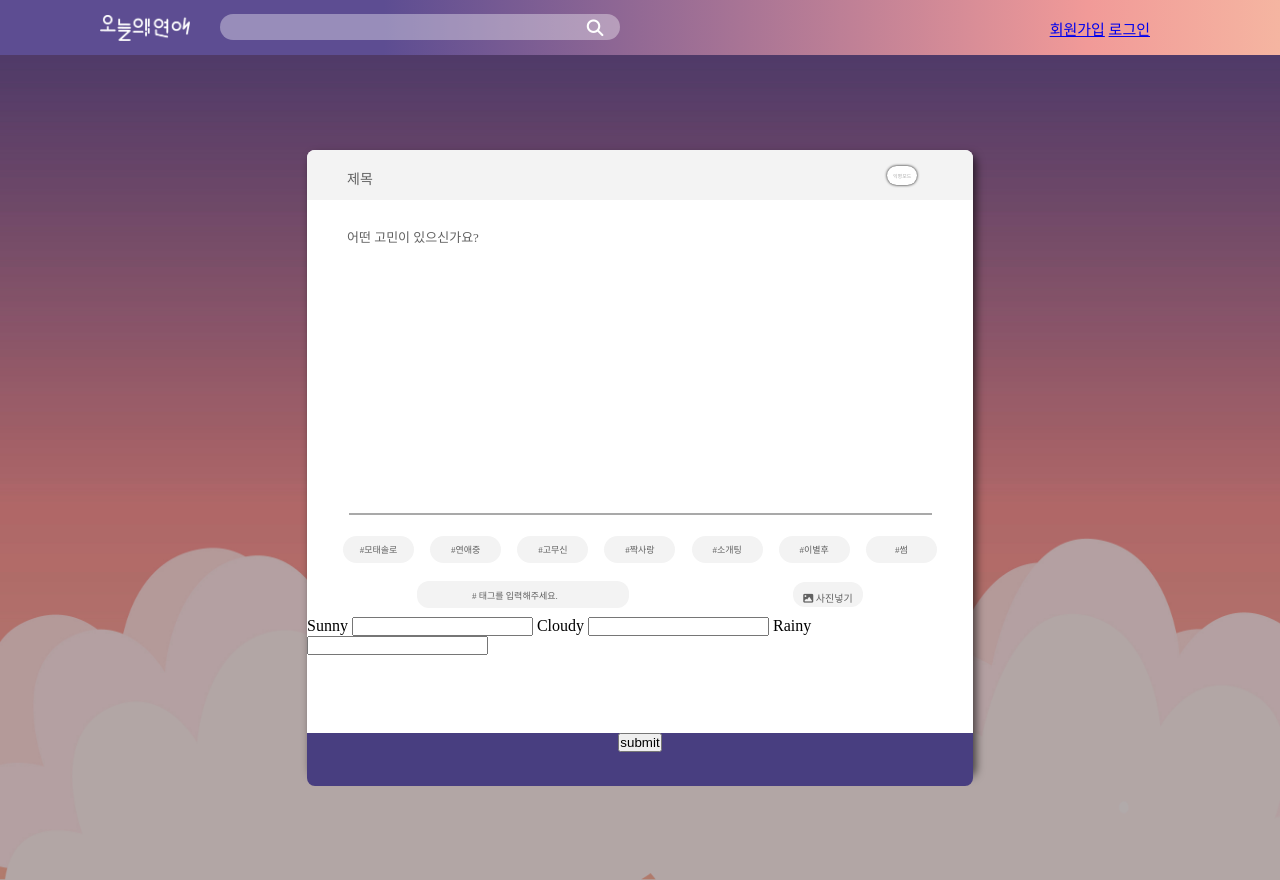
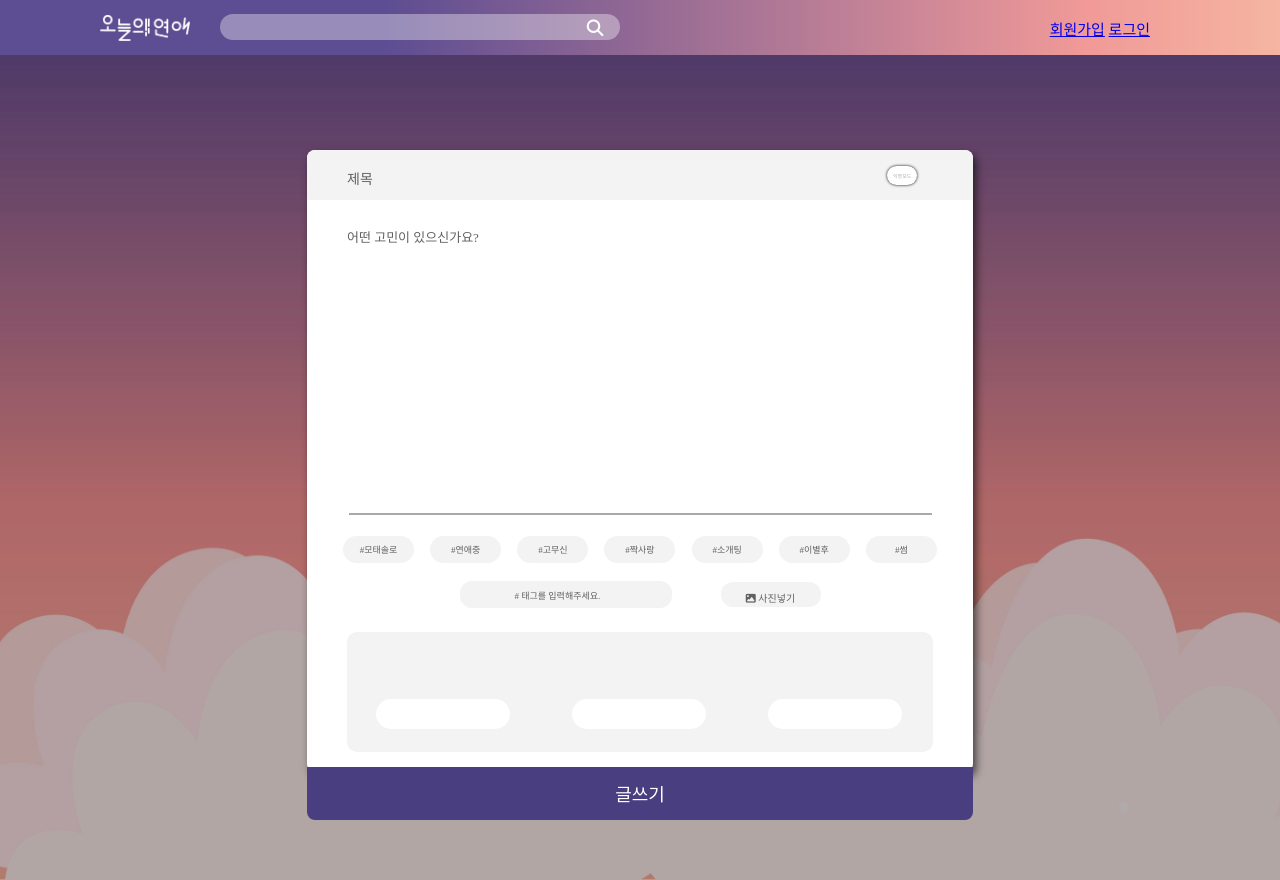
Before and after one commit to wanderlust16/lovecast, a Django app: page /home/new/ in a window 1280 px wide. Run offline with Django 3.2, Linux system fonts and the light colour scheme; parts of the project's set-up code (start-up, migrations or seed data) failed here and were passed over; some libraries are stand-ins or nearby versions.

Commit message:
글쓰기 완성전

```diff
--- a/accounts/static/accounts/signup.css
+++ b/accounts/static/accounts/signup.css
@@ -329,9 +329,7 @@ p4 {                            /* 선택 정보 */
     border-bottom-left-radius: 23px;
     background-color: #483e80;
 
-
 }
-
 
 .submit_button {
     position: relative;
--- a/feedpage/static/feedpage/new.css
+++ b/feedpage/static/feedpage/new.css
@@ -60,7 +60,7 @@
     width: 450px;
     text-align: initial;
     border: 0px solid;
-    margin-top: 13px;
+    margin-top: 15px;
     background: rgba(0,0,0,0.0);
 }
 
@@ -217,7 +217,7 @@ p {
 
 .puttag {
     position: relative;
-    width: 610px;
+    width: 410px;
     height: 45px;
     display: flex;
     margin-left: auto;
@@ -275,7 +275,7 @@ p {
     text-align: center;
     background: #f3f3f3;
     border-radius: 12px;
-    width: 70px;
+    width: 100px;
     height: 25px;
 }
   }
@@ -320,13 +320,33 @@ p0 {
 
 .optionbox {
     position: relative;
-    width: 666px;
-    min-height: 116px;
+    width: 586px;
+    height: 120px;
     display: block;
+    margin-top: 15px;
+    margin-bottom: 15px;
+    margin-left: auto;
+    margin-right: auto;
+    background: #f3f3f3;
+    border-radius: 10px;
+    border: 0px solid;
+}
+
+#option1 {
+    position: relative;
+    background: white;
+    width: 134px;
+    height: 30px;
+    border: 0px;
+    border-radius: 23px;
+    margin: 29px;
+    top: 38px;
 
 }
 
 
+
+/*글쓰기 버튼 */
 
 .finish_writing {
     position: relative;
@@ -338,3 +358,24 @@ p0 {
     text-align-last: center;
 
 }
+
+.submit_button {
+    position: relative;
+    width: 81px;
+    height: 53px;
+    margin-left: auto;
+    margin-right: auto;
+    cursor: pointer;
+}
+
+input[type="submit"] {
+    font-size : 18px;
+    font-weight: 300;
+    text-align: center;
+    color: white;
+    background: rgba(0, 0, 0, 0);
+    border: 0px;
+    margin-top: 13px;
+    cursor: pointer;
+
+}
--- a/feedpage/templates/feedpage/new.html
+++ b/feedpage/templates/feedpage/new.html
@@ -70,17 +70,16 @@
 
       <div class = "optionbox">
         <!--선택지 보기 이름 input받기-->
-        <p1>Sunny</p1>
-        <input type = "text" name="sunny_content" />
-        <p2>Cloudy</p2>
-        <input type = "text" name="cloudy_content" />
-        <p3>Rainy</p3>
-        <input type = "text" name="rainy_content" />
+        <input type = "text" name="sunny_content" id = "option1"/>
+        <input type = "text" name="cloudy_content" id = "option1"/>
+        <input type = "text" name="rainy_content" id = "option1"/>
       </div>
 
       <div class = "finish_writing">
-        <input type="submit" value="submit" />
+        <div class = "submit_button">
+          <input type="submit" value="글쓰기" />
       </form>
+        </div>
       </div>
     </div>
 
```
Also changed, not shown: db.sqlite3, media/feed_photos/IMG_5790_8FLjNeA.JPG (added).
